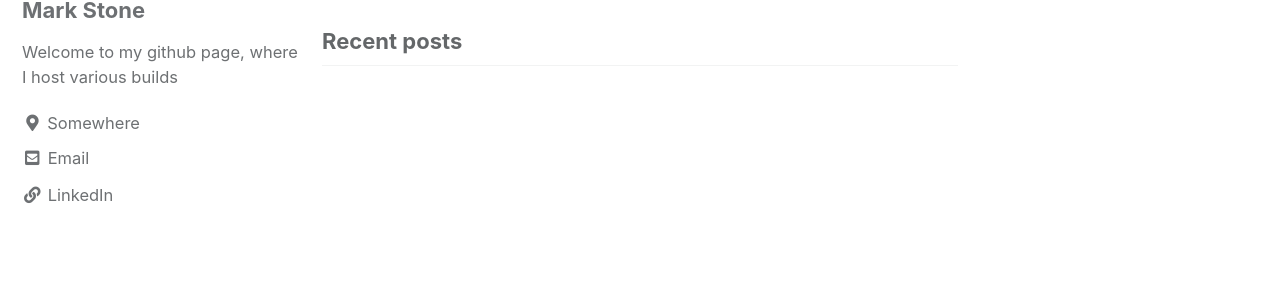
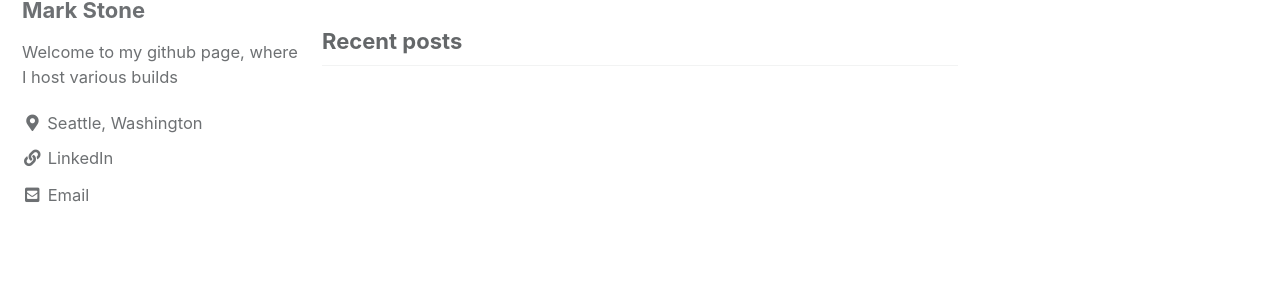
Before and after one commit to MS832376/MS832376.github.io, a Jekyll site: the page built from index.html, in a window 1280 px wide. Shown: the part 114-420 px from the top of the page. Built offline with Jekyll 4.4.1, drawn with Linux system fonts in a browser that asks for light colours; cached includes are drawn as plain includes; the list of posts is cut into pages by our own code.

Commit message:
Update _config.yml

```diff
--- a/_config.yml
+++ b/_config.yml
@@ -96,12 +96,12 @@ author:
   name             : "Mark Stone"
   avatar           : # path of avatar image, e.g. "/assets/images/bio-photo.jpg"
   bio              : "Welcome to my github page, where I host various builds"
-  location         : "Somewhere"
-  email            :
+  location         : "Seattle, Washington"
+  email            : mstone2037@gmail.com
   links:
     - label: "Email"
       icon: "fas fa-fw fa-envelope-square"
-      url: "mstone2037@gmail.com"
+      #url: "mstone2037@gmail.com"
     - label: "LinkedIn"
       icon: "fas fa-fw fa-link"
       url: "https://www.linkedin.com/in/mark-stone-a11786129/"
```
